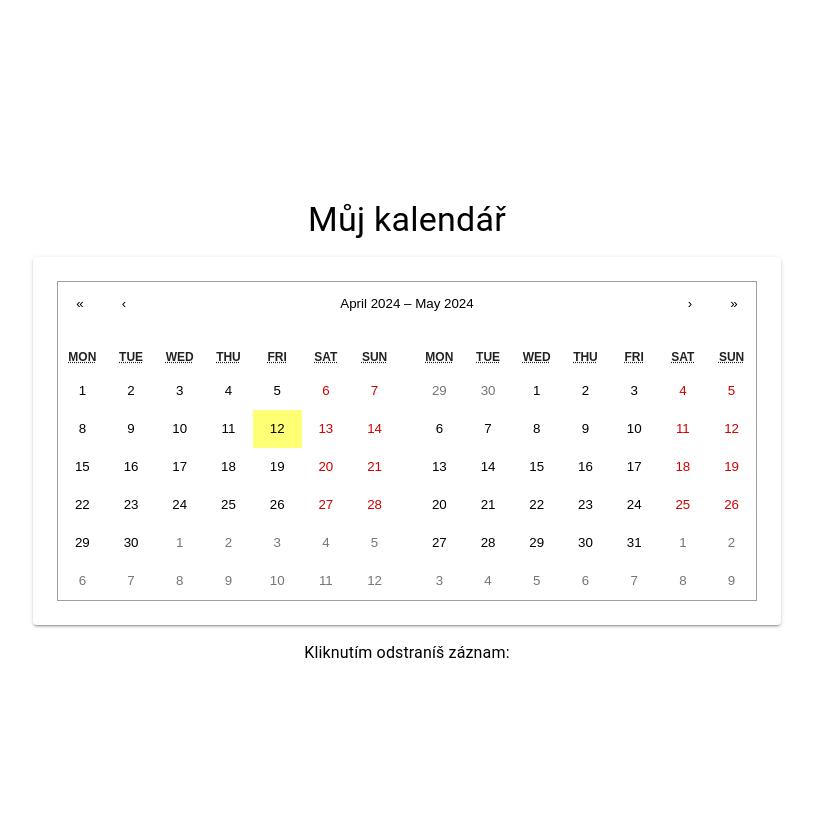
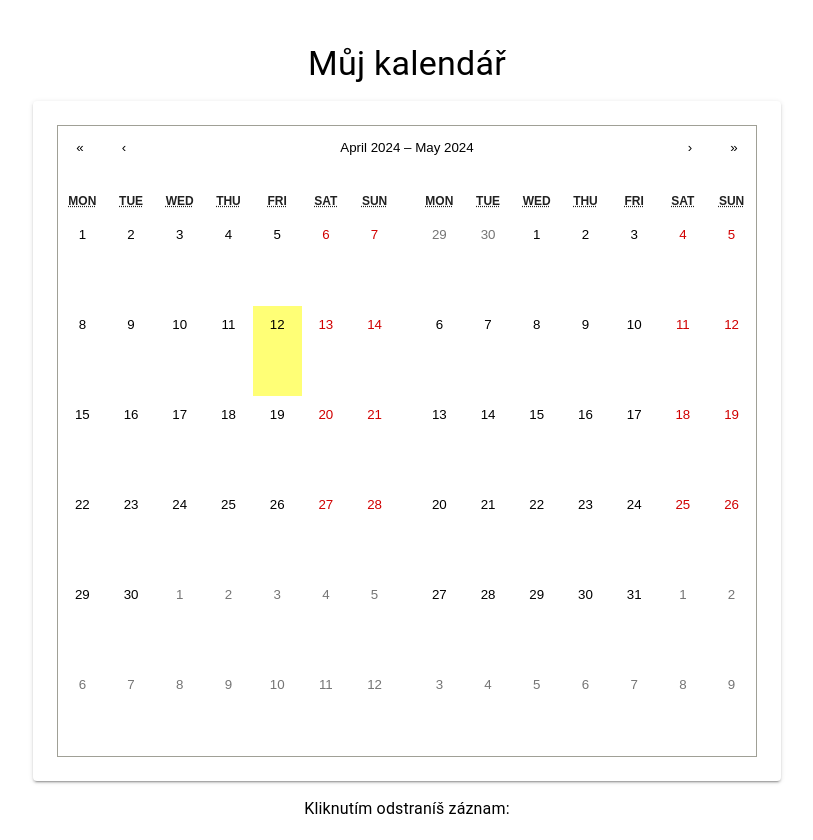
Before and after one commit to Bajky11/group-planner, a React (Create React App) app: page /group-planner/main in a window 1280 px wide. Shown: the whole page, without its empty margins (233-1046 px from the left). Built offline with nearby package versions, Linux system fonts and the light colour scheme.

Commit message:
dates show multiple users that has booked that day

```diff
--- a/src/modules/frontend/components/CustomCalendar.js
+++ b/src/modules/frontend/components/CustomCalendar.js
@@ -25,39 +25,54 @@ const CustomCalendar = ({ onDatesChange, dates }) => {
         end,
         color: dynamicColor,
       };
-      onDatesChange([...dates, newDate])
+      onDatesChange([...dates, newDate]);
     }
   };
 
   const tileContent = ({ date, view }) => {
     if (view === "month") {
-      // Iteruje přes všechny vybrané datumové rozsahy
-      for (const range of dates) {
-        const { start, end, color } = range;
-        const isInRange = date >= start && date <= end;
+      // Najde všechny rozsahy, které obsahují aktuální datum
+      const rangesInDate = dates.filter(range => date >= range.start && date <= range.end);
 
-        // Pokud je aktuální datum uvnitř nějakého z rozsahů
-        if (isInRange) {
-          // Vrátí div prvek, který vyplní celé políčko kalendáře barvou
+      // Pokud existují rozsahy obsahující aktuální datum
+      if (rangesInDate.length > 0) {
         return (
           <div
             style={{
-                height: "100%", // Výška prveku je 100% rodiče
-                width: "150%", // Šířka prveku je 100% rodiče
-                backgroundColor: color, // Nastavuje barvu pozadí
+              height: "100%",
+              width: "100%",
+              display: "flex",
+              gap: "2px",
+              flexDirection: "column",
+              alignItems: "center",
+            }}
+          >
+            {rangesInDate.map((range, index) => (
+              <div
+                key={index}
+                style={{
+                  height: "10%", // Výška prvku je 5% rodiče
+                  width: "150%", // Šířka prvku je 150% rodiče
+                  backgroundColor: range.color, // Nastavuje barvu pozadí
                   opacity: 1, // Nastavuje průhlednost na plnou (1)
-                position: "relative", // Použijeme absolutní pozicování
-                left: "-10px", // Div začne na levém okraji buňky
+                  display: "flex",
+                  alignItems: "center",
+                  justifyContent: "center",
+                  minHeight: "10px",
                 }}
-            ></div>
+              >
+                <p style={{fontSize: "8px", color: "black"}}>{range.name &&range.name}</p>
+              </div>
+            ))}
+          </div>
         );
-        }
       }
     }
 
     // Vrátí null, pokud datum není v žádném vybraném rozsahu
     return null;
   };
+
 
   return (
     <Paper elevation={2}>
@@ -66,8 +81,8 @@ const CustomCalendar = ({ onDatesChange, dates }) => {
           onChange={onChange}
           selectRange
           tileContent={tileContent}
-          tileClassName={"calendarTile"}
-          showDoubleView = {isLargeScreen ? true: false}
+          //tileClassName={"calendarTile"}
+          showDoubleView={isLargeScreen ? true : false}
           disabled={false}
         />
       </Stack>
--- a/src/modules/frontend/screens/GroupScreen.js
+++ b/src/modules/frontend/screens/GroupScreen.js
@@ -38,10 +38,10 @@ const GroupScreen = () => {
         ? convertFirestoreTimestampsToDates(user.dates).map((date) => ({
           ...date,
           color: user.color,
+          name: user.username
         }))
         : []
     );
-
     setDates(groupUsersDates);
   };
 
@@ -62,7 +62,7 @@ const GroupScreen = () => {
   return (
     <FullScreenColorContainer
       alignItems="center"
-      justifyContent="center"
+      justifyContent="flex-start"
       Drawer={<Drawer />}
       spacing={1}
     >
--- a/src/modules/frontend/styles/calendar.css
+++ b/src/modules/frontend/styles/calendar.css
@@ -1,3 +1,11 @@
 .calendarTile{
     background-color: white;
 }
+
+.react-calendar__tile {
+    height: 90px;
+    display: flex;
+    flex-direction: column;
+    align-items: center;
+    justify-content: flex-start;
+  }
```
Lines whose indentation alone changed are shown as unchanged.
